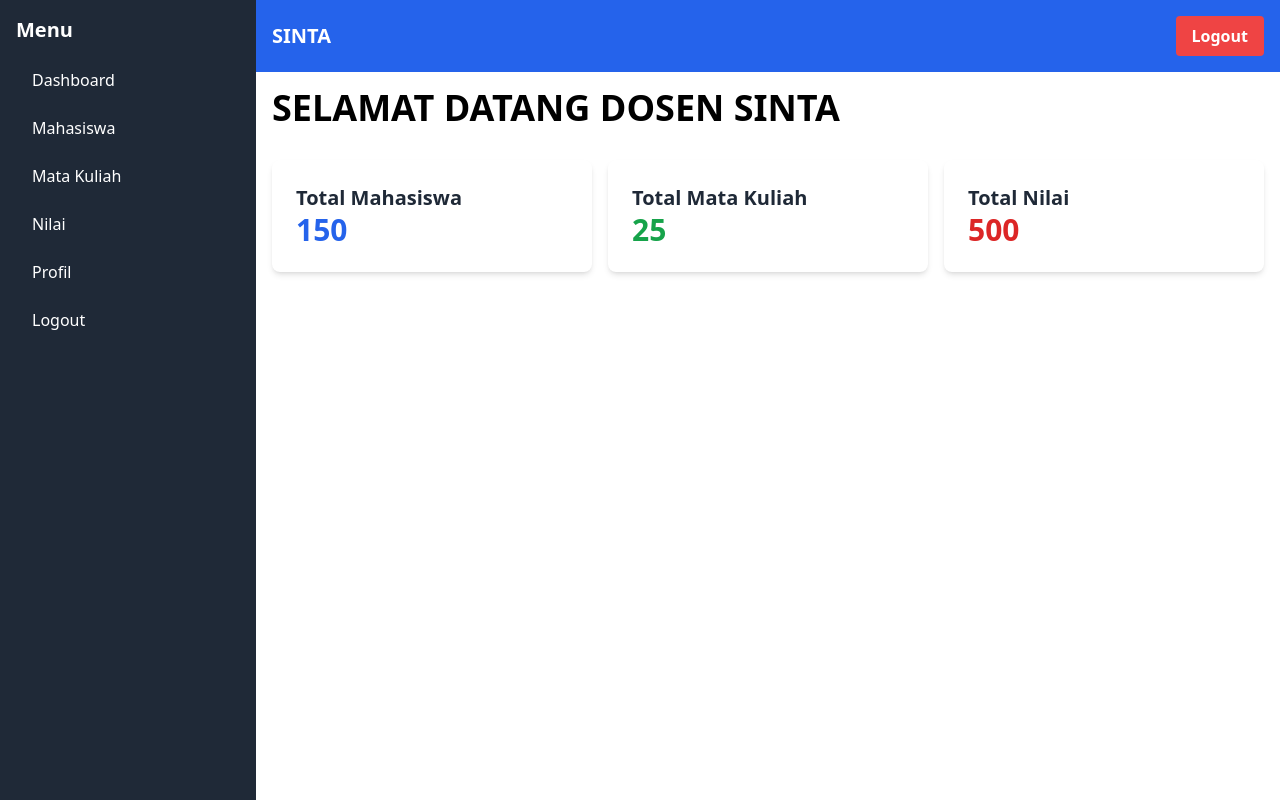
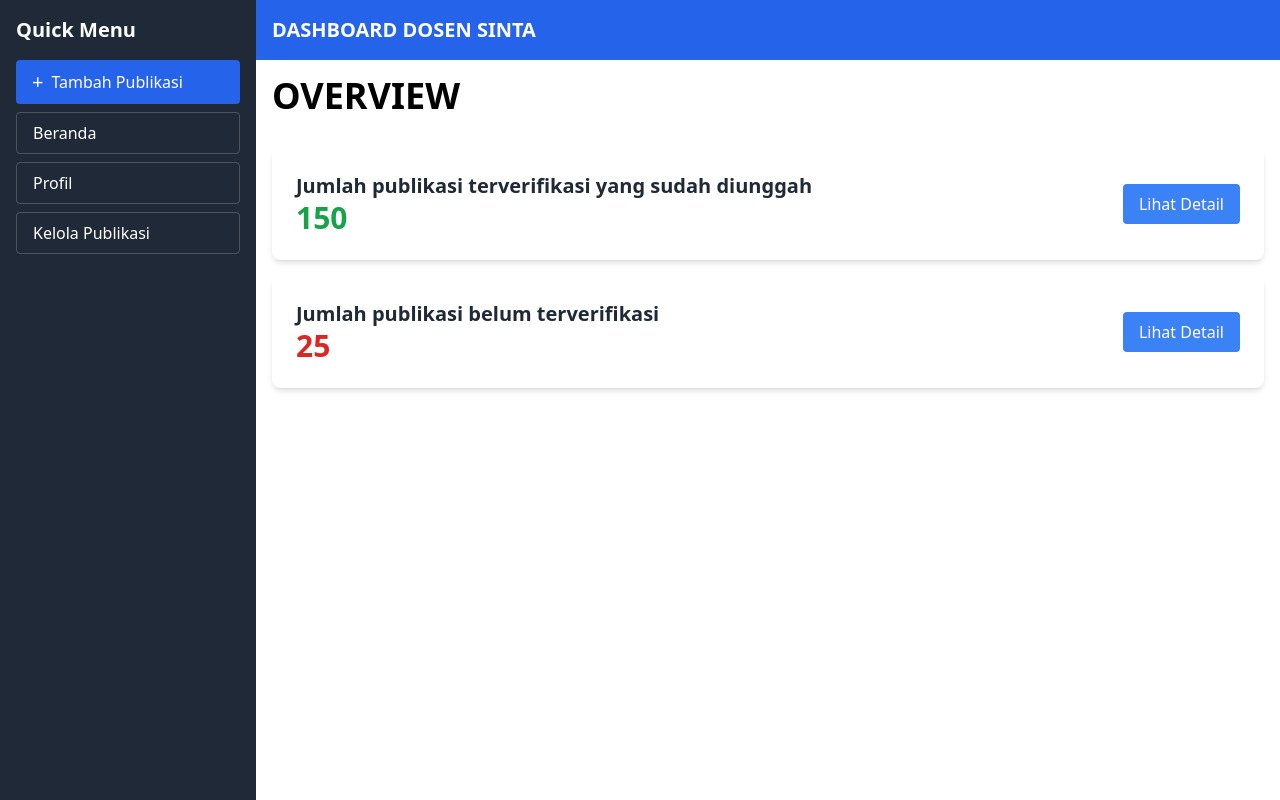
Before and after one commit to Leoudah/SINTAPUS, a React (Vite) app in the folder frontend/: page /dashboard/dosen in a window 1280 px wide. Built offline with nearby package versions, Linux system fonts and the light colour scheme.

Commit message:
dashboard dosen

```diff
--- a/frontend/src/components/Navbar.jsx
+++ b/frontend/src/components/Navbar.jsx
@@ -1,19 +1,10 @@
-import { useLogout } from "../hooks/userLogout";
-
 function Navbar() {
-  const logout = useLogout();
 
   return (
     <nav className="bg-blue-600 text-white p-4 flex justify-between items-center">
-      <h1 className="text-xl font-bold">SINTA</h1>
+      <h1 className="text-xl font-bold">DASHBOARD DOSEN SINTA</h1>
       <div className="flex space-x-4">
       </div>
-      <button
-        onClick={logout}
-        className="bg-red-500 hover:bg-red-700 text-white font-bold py-2 px-4 rounded"
-      >
-        Logout
-      </button>
     </nav>
   );
 }
--- a/frontend/src/components/SidebarDosen.jsx
+++ b/frontend/src/components/SidebarDosen.jsx
@@ -1,36 +1,26 @@
 function SidebarDosen() {
   return (
     <div className="w-64 bg-gray-800 text-white h-screen p-4">
-      <h2 className="text-xl font-bold mb-4">Menu</h2>
+      <h2 className="text-xl font-bold mb-4">Quick Menu</h2>
       <ul className="space-y-2">
-        <li>
-          <a href="#" className="block py-2 px-4 rounded hover:bg-gray-700">
-            Dashboard
+        <li className="rounded bg-blue-600">
+          <a href="#" className="block py-2 px-4 rounded hover:bg-blue-700 flex items-center">
+            <span className="mr-2 text-xl">+</span> Tambah Publikasi
           </a>
         </li>
-        <li>
+        <li className="border border-white/20 rounded">
           <a href="#" className="block py-2 px-4 rounded hover:bg-gray-700">
-            Mahasiswa
+            Beranda
           </a>
         </li>
-        <li>
-          <a href="#" className="block py-2 px-4 rounded hover:bg-gray-700">
-            Mata Kuliah
-          </a>
-        </li>
-        <li>
-          <a href="#" className="block py-2 px-4 rounded hover:bg-gray-700">
-            Nilai
-          </a>
-        </li>
-        <li>
+        <li className="border border-white/20 rounded">
           <a href="#" className="block py-2 px-4 rounded hover:bg-gray-700">
             Profil
           </a>
         </li>
-        <li>
+        <li className="border border-white/20 rounded">
           <a href="#" className="block py-2 px-4 rounded hover:bg-gray-700">
-            Logout
+            Kelola Publikasi
           </a>
         </li>
       </ul>
--- a/frontend/src/pages/dosen/DashboardDosen.jsx
+++ b/frontend/src/pages/dosen/DashboardDosen.jsx
@@ -10,19 +10,21 @@
       <div className="flex-1">
         <Navbar />
         <div className="p-4">
-          <h1 className="text-4xl font-bold">SELAMAT DATANG DOSEN SINTA</h1>
-          <div className="grid grid-cols-1 md:grid-cols-3 gap-4 mt-8">
-            <div className="bg-white p-6 rounded-lg shadow-md">
-              <h2 className="text-xl font-semibold text-gray-800">Total Mahasiswa</h2>
-              <p className="text-3xl font-bold text-blue-600">150</p>
+          <h1 className="text-4xl font-bold">OVERVIEW</h1>
+          <div className="grid grid-cols-1 gap-4 mt-8">
+            <div className="bg-white p-6 rounded-lg shadow-md flex justify-between items-center">
+              <div>
+                <h2 className="text-xl font-semibold text-gray-800">Jumlah publikasi terverifikasi yang sudah diunggah</h2>
+                <p className="text-3xl font-bold text-green-600">150</p>
+              </div>
+              <button className="bg-blue-500 text-white px-4 py-2 rounded hover:bg-blue-600">Lihat Detail</button>
             </div>
-            <div className="bg-white p-6 rounded-lg shadow-md">
-              <h2 className="text-xl font-semibold text-gray-800">Total Mata Kuliah</h2>
-              <p className="text-3xl font-bold text-green-600">25</p>
-            </div>
-            <div className="bg-white p-6 rounded-lg shadow-md">
-              <h2 className="text-xl font-semibold text-gray-800">Total Nilai</h2>
-              <p className="text-3xl font-bold text-red-600">500</p>
+            <div className="bg-white p-6 rounded-lg shadow-md flex justify-between items-center">
+              <div>
+                <h2 className="text-xl font-semibold text-gray-800">Jumlah publikasi belum terverifikasi</h2>
+                <p className="text-3xl font-bold text-red-600">25</p>
+              </div>
+              <button className="bg-blue-500 text-white px-4 py-2 rounded hover:bg-blue-600">Lihat Detail</button>
             </div>
           </div>
         </div>
```
